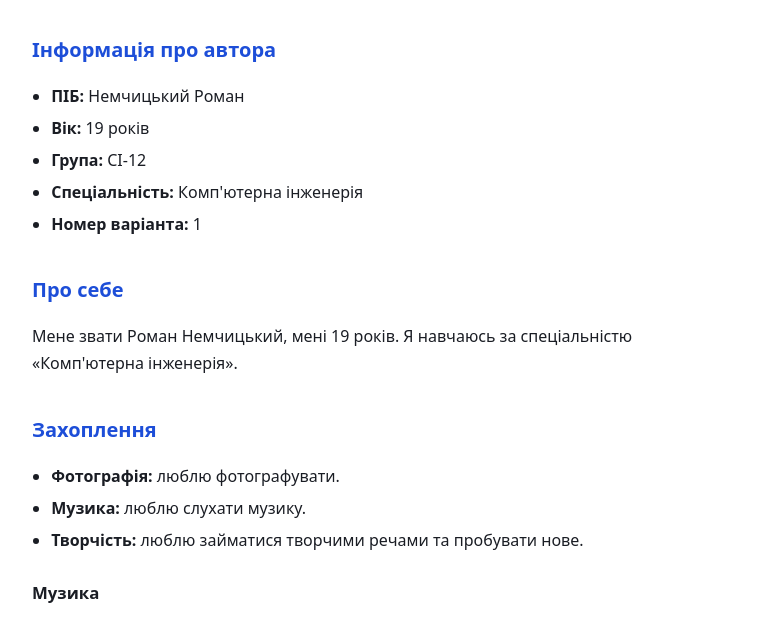
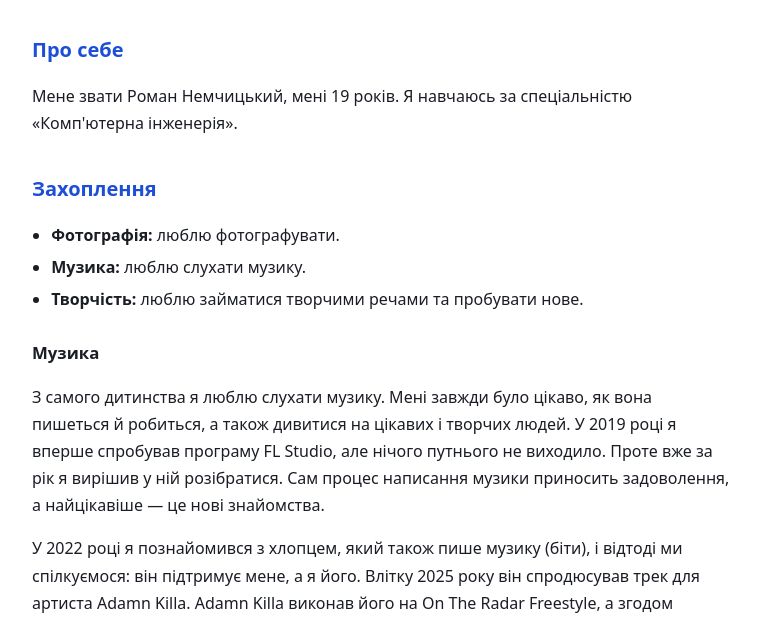
Before and after one commit to Roma212121212/Laba-8-2026, a plain HTML site: page index.html in a window 1280 px wide. Shown: the part 176-797 px from the top of the page, without its empty margins (258-1021 px from the left). Drawn offline with Linux system fonts and the light colour scheme.

Commit message:
Update index.html

```diff
--- a/index.html
+++ b/index.html
@@ -67,15 +67,6 @@
   </nav>
 
   <h1>Привіт</h1>
-
-  <h2>Інформація про автора</h2>
-  <ul>
-    <li><strong>ПІБ:</strong> Немчицький Роман</li>
-    <li><strong>Вік:</strong> 19 років</li>
-    <li><strong>Група:</strong> СІ-12</li>
-    <li><strong>Спеціальність:</strong> Комп'ютерна інженерія</li>
-    <li><strong>Номер варіанта:</strong> 1</li>
-  </ul>
 
   <h2>Про себе</h2>
   <p>
```
